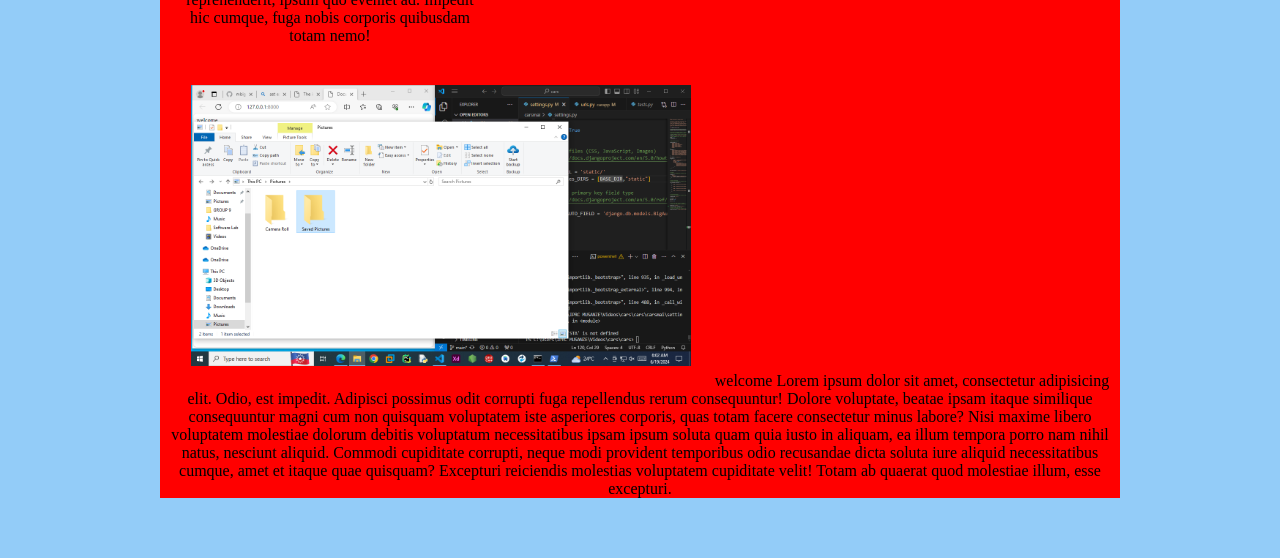
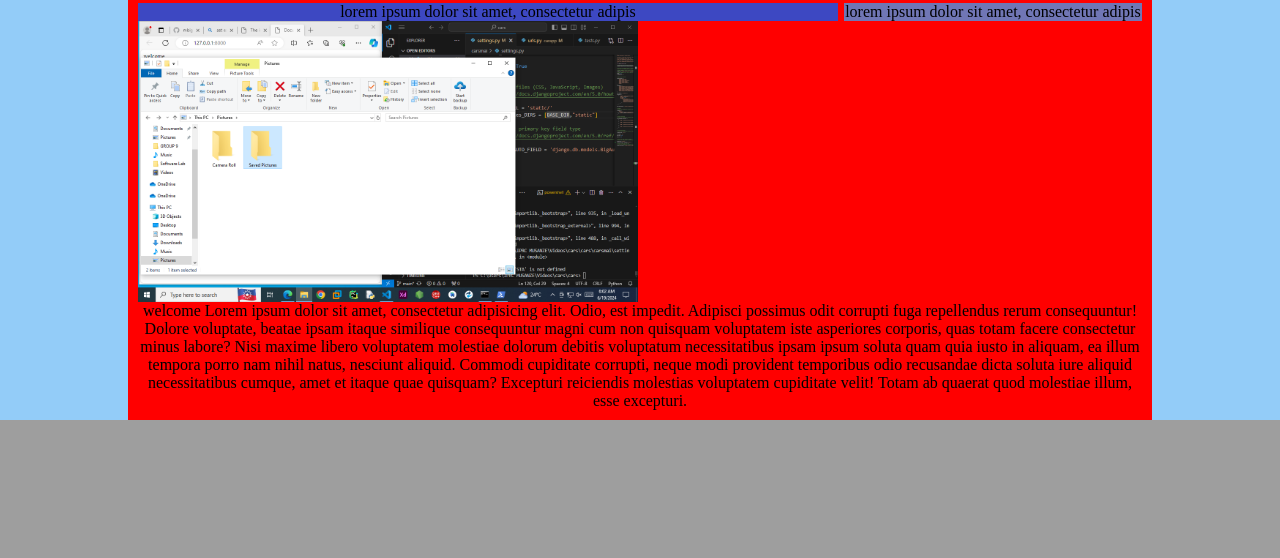
Before and after one commit to mbigger/cars, a Django app: page / in a window 1280 px wide. Shown: the part 842-1400 px from the top of the page. After the commit the page ends 1262 px from the top, so only its background shows below. Run offline with Django 5.2, Linux system fonts and the light colour scheme.

Commit message:
changed tempalte style

```diff
--- a/static/css/style.css
+++ b/static/css/style.css
@@ -1,6 +1,5 @@
 *{
-    margin: 20px;
-
+    margin: 0px;
     padding: 0;
     box-sizing: border-box;
 }
@@ -10,6 +9,7 @@
     flex-direction: column;
     align-items: center;
     text-align: center;
+
 }
 .top{
     width: 100%;
@@ -19,7 +19,7 @@
     justify-content: space-around;
     align-items: center;
     /* background-color: #bf79a2; */
-    background-color: #f5f5f5;
+    background-color: #3d48c2;
     position: sticky;
     position: fixed;
 }
@@ -49,11 +49,35 @@
     transition: 2ms ease-in;
     border-bottom: 2px solid #bf79a2;
 }
+
 .middle{
     width: 80%;
-    margin-top: 150px;
+    margin-top: 78px;
     background-color: red;
+    display: flex;
+    flex-direction: column;
+    padding: 10px;
+
+}
+.mall{
+    width: 100%;
+    display: flex;
+    justify-content: space-between;
+
 }
 .middle .gif{
-    width: 300px;
+    width: 100%;
 }
+.middle .gif img{
+    width: 100%;
+}
+.middle .middlefirst{
+    width: 69.7%;
+    background-color: #3d48c2;
+
+
+}
+.middle .middlesecond{
+    width: 29.7%;
+    background-color: #7076b5;
+}
--- a/templates/index.html
+++ b/templates/index.html
@@ -23,10 +23,14 @@
     <section class="middle">
         <div class="gif">
             <img src="{% static 'images/knowledge.gif' %}" alt="banner" width= "700"srcset="">
-            Lorem ipsum dolor, sit amet consectetur adipisicing elit. Fugiat tenetur nesciunt voluptatem hic cum. Porro repellat reprehenderit, ipsum quo eveniet ad. Impedit hic cumque, fuga nobis corporis quibusdam totam nemo!
         </div>
-        <div class="middlefirst">
-
+        <div class="mall">
+            <div class="middlefirst">
+                lorem ipsum dolor sit amet, consectetur adipis
+            </div>
+            <div class="middlesecond">
+                lorem ipsum dolor sit amet, consectetur adipis
+            </div>
         </div>
          <img src="{% static 'screen.png' %}" alt="" srcset="" width="500">
     welcome
```
